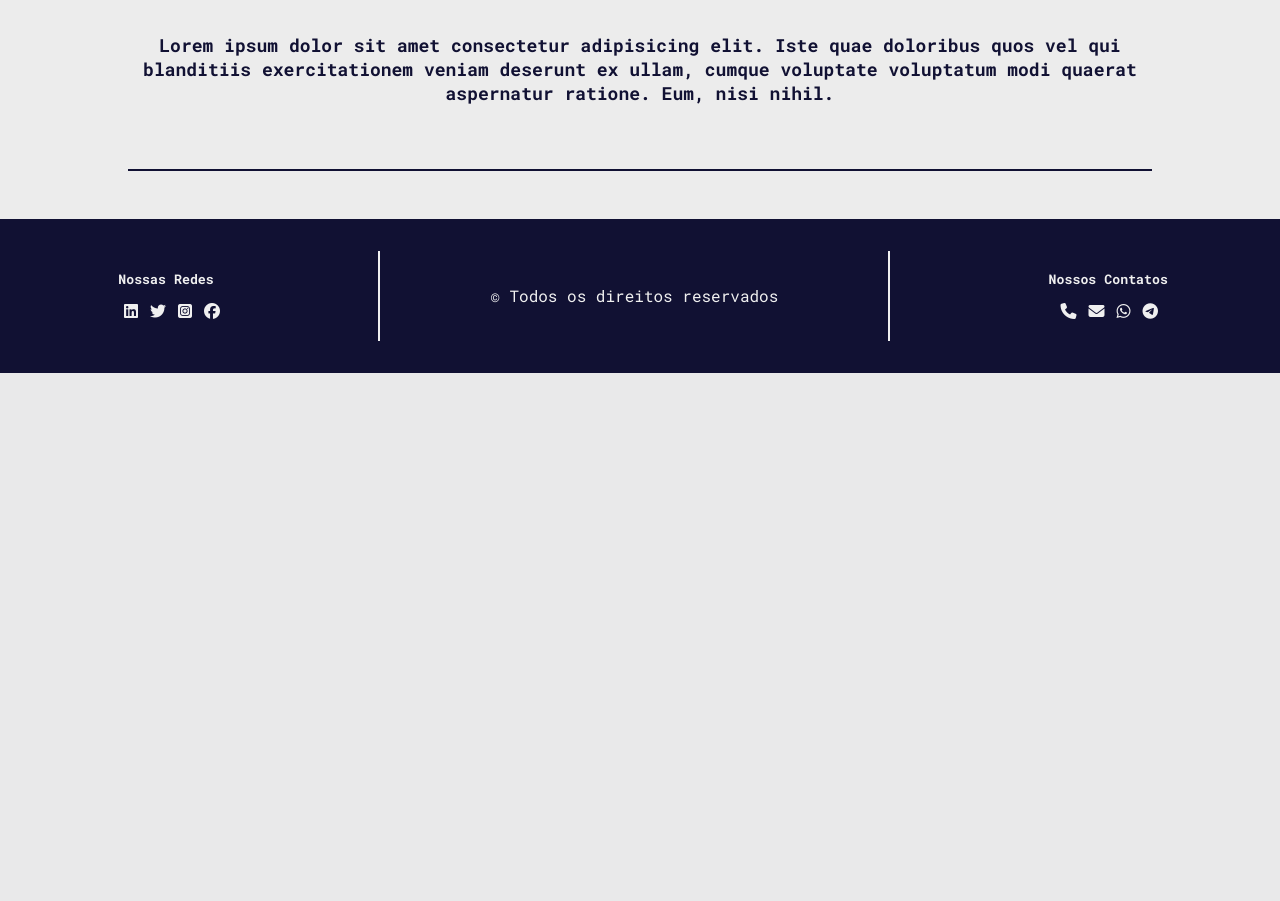
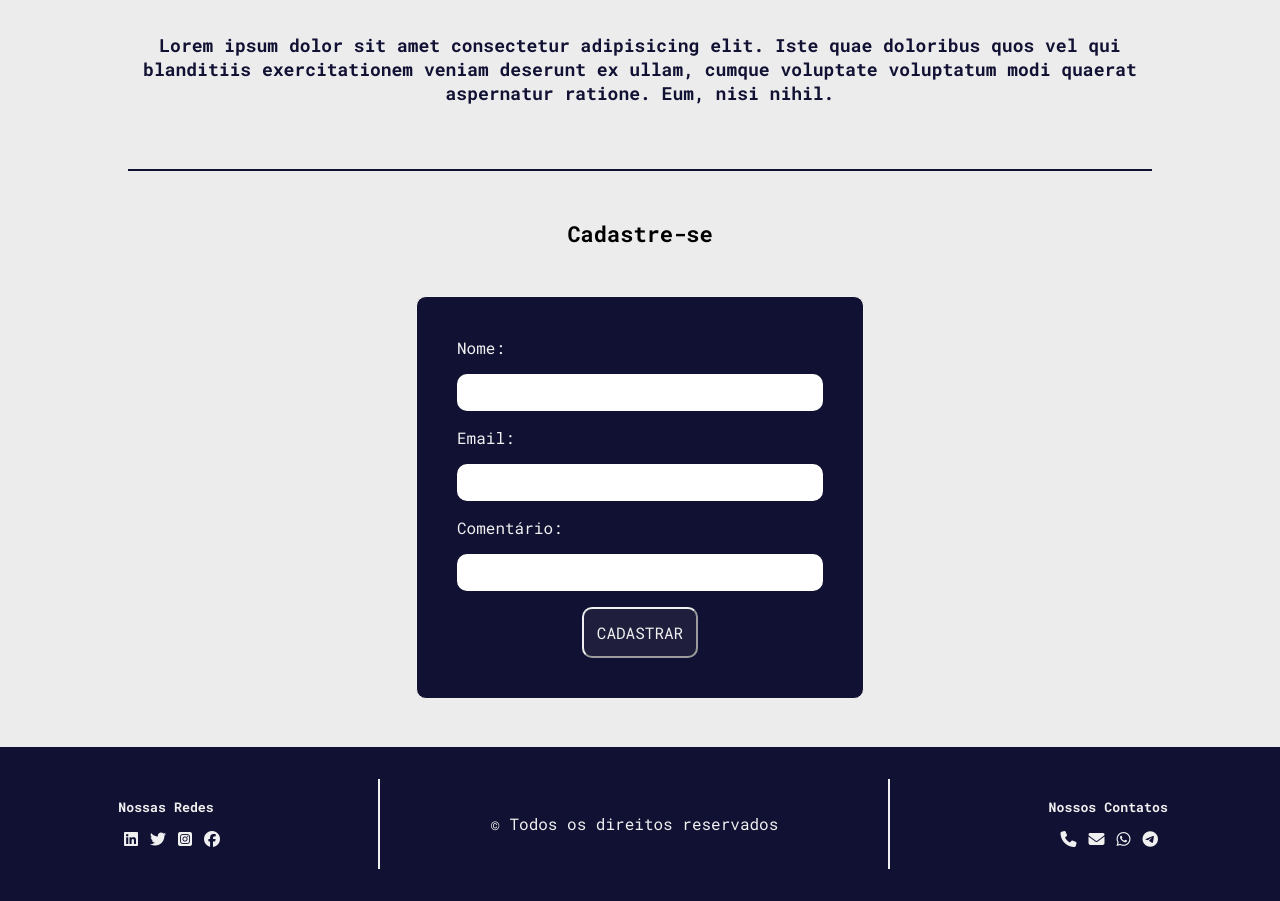
Before and after one commit to Josnjs/landing-page-beAcademy, a Node server app: page / in a window 1280 px wide. Shown: the part 1410-2311 px from the top of the page. Before the commit the page ends 1783 px from the top, so only its background shows below. Run offline with Node 20, Linux system fonts and the light colour scheme; some libraries are stand-ins or nearby versions.

Commit message:
Criando formulário estático na página Home

```diff
--- a/app.js
+++ b/app.js
@@ -9,7 +9,7 @@ app.get("/logs", (req, res) => {
     const find = connection.query(`SELECT * FROM users`, (err, rows, field) => {
         err ? res.send(err) : res.send(rows);
     });
-})
+});
 
 
 app.set("view engine", "hbs");
--- a/db.js
+++ b/db.js
@@ -13,11 +13,7 @@ const connection = mysql.createConnection({
 });
 
 connection.connect((err) => {
-    try {
-        console.log("Conectado ao banco de dados...");
-    } catch (error) {
-        console.log("Falha na conexão...");
-    }
+    err ? console.log("Erro na conexão...") : console.log("Conectado ao db...");
 });
 
 module.exports = connection;
--- a/public/style.css
+++ b/public/style.css
@@ -49,6 +49,44 @@ a:hover {
     text-decoration: underline #ff6004;
 }
 
+.card-form {
+    border: 1px solid;
+    width: 35%;
+    margin: 2rem auto;
+    padding: 2.5rem;
+    background-color: #111133;
+    color: #f0f0f0;
+    border-radius: 10px;
+}
+
+input {
+    padding: .6rem 2rem;
+    border-radius: 10px;
+    border: none;
+    display: block;
+    width: 100%;
+    margin: 1rem 0;
+}
+
+.btn {
+    text-align: center;
+}
+
+button {
+    padding: .8rem;
+    border-radius: 10px;
+    color: #f0f0f0;
+    background-color: #1f1f3d;
+    font-size: 16px;
+    text-transform: uppercase;
+    cursor: pointer;
+    border-color: #f0f0f0;
+}
+
+button:hover {
+    background-color: #ff6004;
+    transition: .3s;
+}
 
 .footer {
     display: flex;
@@ -123,6 +161,15 @@ a:hover {
         flex-direction: column-reverse;
     }
 
+    .card-form {
+        width: 70%;
+    }
+
+    button {
+        padding: .5rem;
+        font-size: 13px;
+    }
+
 }
 
 @media screen and (max-width: 1040px) {
--- a/views/home.hbs
+++ b/views/home.hbs
@@ -77,6 +77,22 @@
             <div class="hastes"></div>
         </section>
     </main>
+    <div class="title">
+        <h3>Cadastre-se</h3>
+    </div>
+    <div class="card-form">
+        <form action="/register">
+            <label for="name">Nome: </label>
+            <input type="text" name="name">
+            <label for="email">Email: </label>
+            <input type="email" name="email">
+            <label for="comment">Comentário: </label>
+            <input type="text" name="comment">
+            <div class="btn">
+                <button>Cadastrar</button>
+            </div>
+        </form>
+    </div>
 
 
     <footer class="footer">
```
